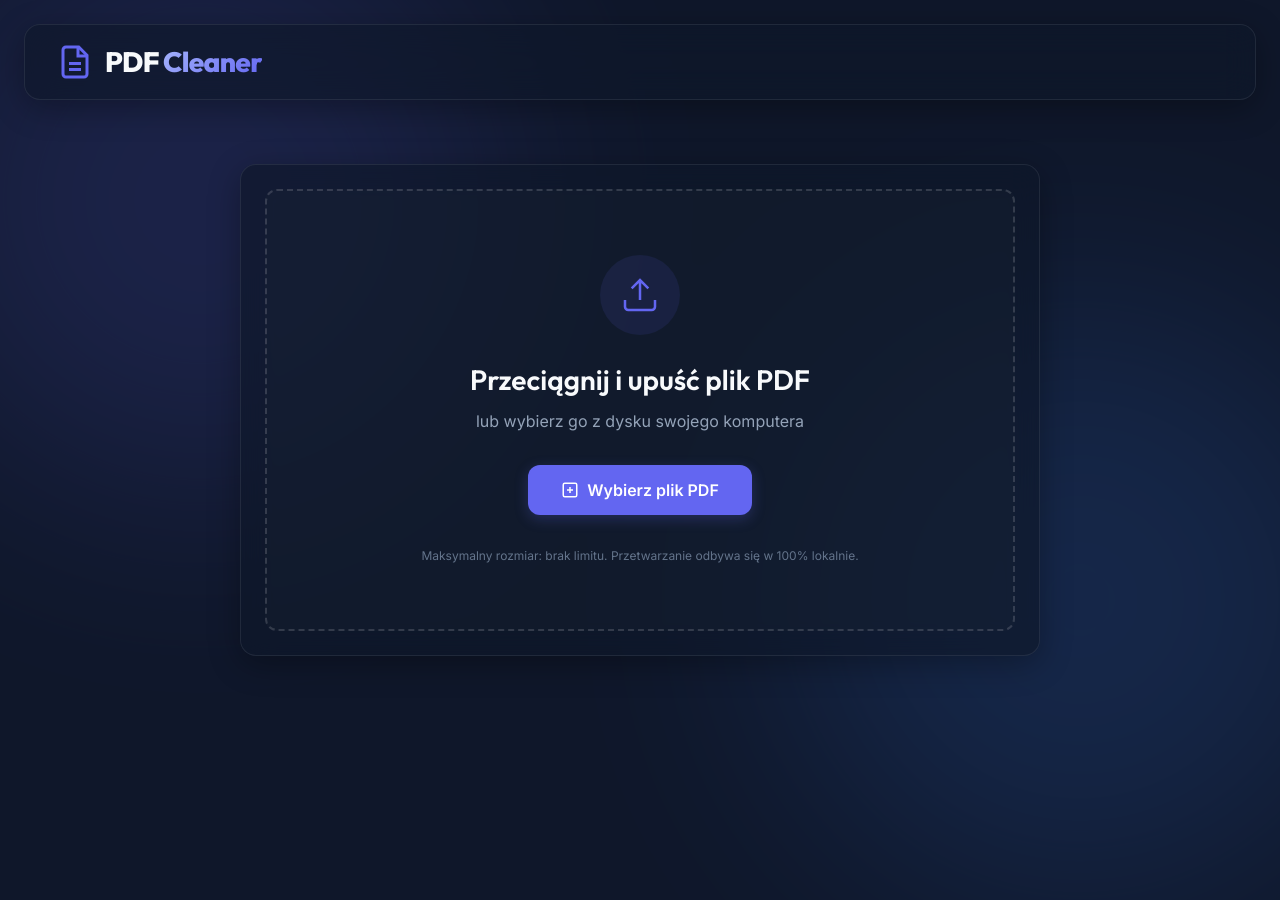
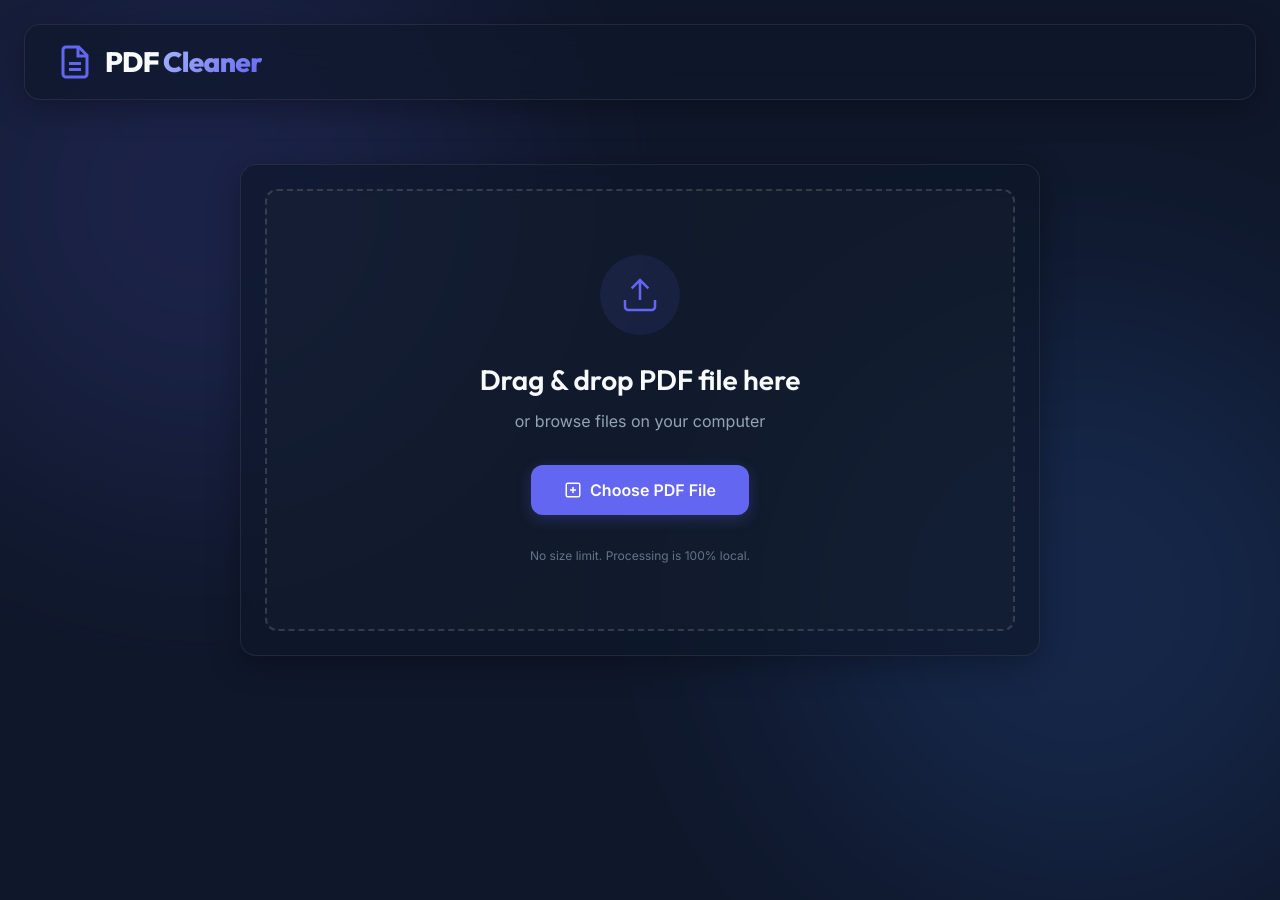
Before and after one commit to nonab/pdf_cleaner, a Flask app: page / in a window 1280 px wide; the page is wider, and only the part inside the window is pictured. Run offline with Flask 3, Linux system fonts and the light colour scheme; some libraries are stand-ins or nearby versions.

Commit message:
Translate application UI, logs, and error messages to English

```diff
--- a/app.py
+++ b/app.py
@@ -115,14 +115,14 @@ def index():
 def api_upload():
     """Handles PDF upload in web mode."""
     if 'file' not in request.files:
-        return jsonify({"error": "Brak pliku w żądaniu"}), 400
+        return jsonify({"error": "No file in request"}), 400
 
     file = request.files['file']
     if file.filename == '':
-        return jsonify({"error": "Nie wybrano pliku"}), 400
+        return jsonify({"error": "No file selected"}), 400
 
     if not file.filename.lower().endswith('.pdf'):
-        return jsonify({"error": "Plik musi być formatu PDF"}), 400
+        return jsonify({"error": "File must be a PDF"}), 400
 
     pdf_id = str(uuid.uuid4())
     temp_path = os.path.join(TEMP_DIR, f"{pdf_id}_uploaded.pdf")
@@ -146,7 +146,7 @@ def api_upload():
     except Exception as e:
         if os.path.exists(temp_path):
             os.remove(temp_path)
-        return jsonify({"error": f"Błąd przetwarzania PDF: {str(e)}"}), 500
+        return jsonify({"error": f"PDF processing error: {str(e)}"}), 500
 
 @app.route('/api/load-local', methods=['POST'])
 def api_load_local():
@@ -154,7 +154,7 @@ def api_load_local():
     data = request.json
     path = data.get('path')
     if not path or not os.path.exists(path):
-        return jsonify({"error": "Plik nie istnieje pod podaną ścieżką"}), 400
+        return jsonify({"error": "File does not exist at specified path"}), 400
 
     pdf_id = str(uuid.uuid4())
     try:
@@ -173,7 +173,7 @@ def api_load_local():
             "pages": pages_metadata
         })
     except Exception as e:
-        return jsonify({"error": f"Błąd wczytywania PDF: {str(e)}"}), 500
+        return jsonify({"error": f"PDF loading error: {str(e)}"}), 500
 
 @app.route('/api/thumbnail/<pdf_id>/<int:page_num>')
 def api_thumbnail(pdf_id, page_num):
@@ -254,7 +254,7 @@ def api_process():
 
     pdf_info = active_pdfs.get(pdf_id)
     if not pdf_info:
-        return jsonify({"error": "Plik PDF wygasł lub nie istnieje. Spróbuj załadować go ponownie."}), 404
+        return jsonify({"error": "PDF file expired or does not exist. Please try loading it again."}), 404
 
     try:
         out_id = str(uuid.uuid4())
@@ -274,7 +274,7 @@ def api_process():
 
             if not keep_indices:
                 doc.close()
-                return jsonify({"error": "Nie możesz usunąć wszystkich stron!"}), 400
+                return jsonify({"error": "You cannot delete all pages!"}), 400
 
             doc.select(keep_indices)
 
@@ -305,7 +305,7 @@ def api_process():
             "saved_percent": saved_percent
         })
     except Exception as e:
-        return jsonify({"error": f"Błąd podczas procesowania pliku: {str(e)}"}), 500
+        return jsonify({"error": f"Error processing file: {str(e)}"}), 500
 
 @app.route('/api/process-local', methods=['POST'])
 def api_process_local():
@@ -321,10 +321,10 @@ def api_process_local():
 
     pdf_info = active_pdfs.get(pdf_id)
     if not pdf_info:
-        return jsonify({"error": "Plik PDF wygasł lub nie istnieje"}), 404
+        return jsonify({"error": "PDF file expired or does not exist"}), 404
 
     if not save_path:
-        return jsonify({"error": "Brak ścieżki docelowej do zapisu"}), 400
+        return jsonify({"error": "No destination path specified for saving"}), 400
 
     try:
         with doc_lock:
@@ -340,7 +340,7 @@ def api_process_local():
 
             if not keep_indices:
                 doc.close()
-                return jsonify({"error": "Nie możesz usunąć wszystkich stron!"}), 400
+                return jsonify({"error": "You cannot delete all pages!"}), 400
 
             doc.select(keep_indices)
 
@@ -362,7 +362,7 @@ def api_process_local():
             "saved_percent": saved_percent
         })
     except Exception as e:
-        return jsonify({"error": f"Błąd zapisu pliku: {str(e)}"}), 500
+        return jsonify({"error": f"Error saving file: {str(e)}"}), 500
 
 @app.route('/api/download/<pdf_id>')
 def api_download(pdf_id):
@@ -388,7 +388,7 @@ class PyWebViewAPI:
         """Triggers native file open dialog."""
         if not self.window:
             return None
-        file_types = ('Pliki PDF (*.pdf)', '*.pdf')
+        file_types = ('PDF Files (*.pdf)', '*.pdf')
         res = self.window.create_file_dialog(
             dialog_type=webview.OPEN_DIALOG,
             allow_multiple=False,
@@ -402,7 +402,7 @@ class PyWebViewAPI:
         """Triggers native file save dialog."""
         if not self.window:
             return None
-        file_types = ('Pliki PDF (*.pdf)', '*.pdf')
+        file_types = ('PDF Files (*.pdf)', '*.pdf')
         res = self.window.create_file_dialog(
             dialog_type=webview.SAVE_DIALOG,
             save_filename=default_name,
@@ -428,7 +428,7 @@ if __name__ == '__main__':
     t.start()
 
     url = f'http://127.0.0.1:{port}'
-    print(f"Serwer uruchomiony pod adresem: {url}")
+    print(f"Server started at: {url}")
 
     if use_only_web:
         # Web mode: open default browser
@@ -451,6 +451,6 @@ if __name__ == '__main__':
             webview.start()
         except Exception as e:
             # Fallback to browser if PyWebView fails
-            print(f"Nie udało się uruchomić okna GUI: {e}. Uruchamianie w przeglądarce...")
+            print(f"Could not start GUI window: {e}. Launching in default web browser...")
             webbrowser.open(url)
             t.join()
--- a/static/app.js
+++ b/static/app.js
@@ -18,7 +18,6 @@ if (typeof window.pywebview !== 'undefined') {
     window.addEventListener('pywebviewready', () => {
         appState.isNative = true;
         document.getElementById('connection-status').style.display = 'flex';
-        // Adjust file button style or details if needed
     });
 }
 
@@ -100,7 +99,7 @@ dropZone.addEventListener('drop', (e) => {
     if (files.length > 0 && files[0].name.toLowerCase().endsWith('.pdf')) {
         handleUpload(files[0]);
     } else {
-        alert("Dozwolone są tylko pliki PDF!");
+        alert("Only PDF files are allowed!");
     }
 });
 
@@ -134,7 +133,7 @@ async function handleUpload(file) {
     formData.append('file', file);
 
     // Show processing modal as loading state
-    progressStatus.textContent = "Wczytywanie i analiza pliku PDF...";
+    progressStatus.textContent = "Loading and analyzing PDF file...";
     progressBarFill.style.width = '50%';
     progressPercent.textContent = '50%';
     processingOverlay.classList.add('active');
@@ -149,11 +148,11 @@ async function handleUpload(file) {
         if (response.ok) {
             setupEditor(data);
         } else {
-            alert(data.error || "Wystąpił błąd podczas przesyłania pliku.");
+            alert(data.error || "An error occurred during file upload.");
         }
     } catch (err) {
         console.error(err);
-        alert("Wystąpił błąd połączenia z serwerem.");
+        alert("An error occurred connecting to the server.");
     } finally {
         processingOverlay.classList.remove('active');
     }
@@ -161,7 +160,7 @@ async function handleUpload(file) {
 
 // Load file using local path (native mode)
 async function loadLocalFile(path) {
-    progressStatus.textContent = "Wczytywanie pliku PDF...";
+    progressStatus.textContent = "Loading PDF file...";
     progressBarFill.style.width = '50%';
     progressPercent.textContent = '50%';
     processingOverlay.classList.add('active');
@@ -177,11 +176,11 @@ async function loadLocalFile(path) {
         if (response.ok) {
             setupEditor(data);
         } else {
-            alert(data.error || "Nie udało się wczytać pliku.");
+            alert(data.error || "Could not load the file.");
         }
     } catch (err) {
         console.error(err);
-        alert("Błąd połączenia.");
+        alert("Connection error.");
     } finally {
         processingOverlay.classList.remove('active');
     }
@@ -199,22 +198,16 @@ function setupEditor(data) {
     // Set header meta
     pdfFilename.textContent = appState.filename;
     pdfFilesize.textContent = formatBytes(appState.size);
-    pdfTotalPages.textContent = `${appState.pages.length} ${getPagesDeclension(appState.pages.length)}`;
+    pdfTotalPages.textContent = `${appState.pages.length} ${getPagesLabel(appState.pages.length)}`;
 
     renderGrid();
     updateStats();
     showView(editorView);
 }
 
-// Polish grammar declension for 'pages'
-function getPagesDeclension(count) {
-    if (count === 1) return 'strona';
-    const lastDigit = count % 10;
-    const lastTwo = count % 100;
-    if (lastDigit >= 2 && lastDigit <= 4 && (lastTwo < 10 || lastTwo >= 20)) {
-        return 'strony';
-    }
-    return 'stron';
+// Simple label helper for singular/plural
+function getPagesLabel(count) {
+    return count === 1 ? 'page' : 'pages';
 }
 
 // Render Page Cards into Grid
@@ -248,22 +241,22 @@ function renderGrid() {
         card.innerHTML = `
             <div class="thumbnail-wrapper">
                 <div class="shimmer"></div>
-                <img class="page-thumb" data-src="/api/thumbnail/${appState.pdfId}/${page.index}" alt="Strona ${page.page_num}">
+                <img class="page-thumb" data-src="/api/thumbnail/${appState.pdfId}/${page.index}" alt="Page ${page.page_num}">
 
                 <div class="card-actions">
-                    <button class="action-btn btn-delete" title="Oznacz do usunięcia" data-index="${page.index}">
+                    <button class="action-btn btn-delete" title="Mark for deletion" data-index="${page.index}">
                         <svg xmlns="http://www.w3.org/2000/svg" viewBox="0 0 24 24" fill="none" stroke="currentColor" stroke-width="2" class="btn-icon">
                             <polyline points="3 6 5 6 21 6" />
                             <path d="M19 6v14a2 2 0 0 1-2 2H7a2 2 0 0 1-2-2V6m3 0V4a2 2 0 0 1 2-2h4a2 2 0 0 1 2 2v2" />
                         </svg>
                     </button>
-                    <button class="action-btn btn-clean" title="Usuń wszystkie obrazy" data-index="${page.index}">
+                    <button class="action-btn btn-clean" title="Remove all images" data-index="${page.index}">
                         <svg xmlns="http://www.w3.org/2000/svg" viewBox="0 0 24 24" fill="none" stroke="currentColor" stroke-width="2" class="btn-icon">
                             <path d="M12 22c5.523 0 10-4.477 10-10S17.523 2 12 2 2 6.477 2 12s4.477 10 10 10z" />
                             <path d="m9 12 2 2 4-4" />
                         </svg>
                     </button>
-                    <button class="action-btn btn-zoom" title="Powiększ podgląd" data-index="${page.index}">
+                    <button class="action-btn btn-zoom" title="Zoom preview" data-index="${page.index}">
                         <svg xmlns="http://www.w3.org/2000/svg" viewBox="0 0 24 24" fill="none" stroke="currentColor" stroke-width="2" class="btn-icon">
                             <circle cx="11" cy="11" r="8" />
                             <line x1="21" y1="21" x2="16.65" y2="16.65" />
@@ -274,7 +267,7 @@ function renderGrid() {
             <div class="card-info">
                 <span class="page-number">${page.page_num}</span>
                 <div class="page-stats">
-                    <span class="stat-icon-indicator ${page.images_count > 0 ? 'has-items' : ''}" title="Obrazy: ${page.images_count}">
+                    <span class="stat-icon-indicator ${page.images_count > 0 ? 'has-items' : ''}" title="Images: ${page.images_count}">
                         <svg xmlns="http://www.w3.org/2000/svg" viewBox="0 0 24 24" fill="none" stroke="currentColor" stroke-width="2" class="btn-icon" style="width:12px;height:12px;">
                             <rect x="3" y="3" width="18" height="18" rx="2" ry="2" />
                             <circle cx="8.5" cy="8.5" r="1.5" />
@@ -282,7 +275,7 @@ function renderGrid() {
                         </svg>
                         <span>${page.images_count}</span>
                     </span>
-                    <span class="stat-icon-indicator ${page.text_len > 0 ? 'has-items' : ''}" title="Znaków tekstu: ${page.text_len}">
+                    <span class="stat-icon-indicator ${page.text_len > 0 ? 'has-items' : ''}" title="Characters of text: ${page.text_len}">
                         <svg xmlns="http://www.w3.org/2000/svg" viewBox="0 0 24 24" fill="none" stroke="currentColor" stroke-width="2" class="btn-icon" style="width:12px;height:12px;">
                             <path d="M4 7V4h16v3M9 20h6M12 4v16" />
                         </svg>
@@ -317,6 +310,7 @@ function renderGrid() {
     });
 }
 
+// Toggle states
 // Toggle states
 function toggleDelete(idx, card) {
     if (appState.deletePages.has(idx)) {
@@ -353,9 +347,9 @@ function updateStats() {
     const cleanCount = appState.clearImagePages.size;
     const keepCount = appState.pages.length - deleteCount;
 
-    statDeleteCount.textContent = `${deleteCount} ${getPagesDeclension(deleteCount)}`;
-    statCleanCount.textContent = `${cleanCount} ${getPagesDeclension(cleanCount)}`;
-    statKeepCount.textContent = `${keepCount} ${getPagesDeclension(keepCount)}`;
+    statDeleteCount.textContent = `${deleteCount} ${getPagesLabel(deleteCount)}`;
+    statCleanCount.textContent = `${cleanCount} ${getPagesLabel(cleanCount)}`;
+    statKeepCount.textContent = `${keepCount} ${getPagesLabel(keepCount)}`;
 
     // Disable process button if keeping 0 pages
     btnProcessPdf.disabled = (keepCount === 0);
@@ -402,7 +396,7 @@ btnResetSelection.addEventListener('click', () => {
 });
 
 btnBackUpload.addEventListener('click', () => {
-    if (confirm("Czy na pewno chcesz opuścić edytor? Wszystkie niezapisane zmiany zostaną utracone.")) {
+    if (confirm("Are you sure you want to leave the editor? All unsaved changes will be lost.")) {
         showView(uploadView);
         appState.pdfId = null;
         appState.pages = [];
@@ -438,7 +432,7 @@ btnProcessPdf.addEventListener('click', async () => {
     const deleteList = Array.from(appState.deletePages);
     const cleanList = Array.from(appState.clearImagePages);
 
-    progressStatus.textContent = "Trwa optymalizacja stron i usuwanie zbędnych obrazów...";
+    progressStatus.textContent = "Optimizing pages and removing unnecessary images...";
     startProgressSimulation();
     processingOverlay.classList.add('active');
 
@@ -473,13 +467,13 @@ btnProcessPdf.addEventListener('click', async () => {
                     showSuccessScreen(result, true);
                 }, 400);
             } else {
-                alert(result.error || "Wystąpił błąd optymalizacji PDF.");
+                alert(result.error || "An error occurred during PDF optimization.");
                 processingOverlay.classList.remove('active');
                 clearInterval(progressInterval);
             }
         } catch (err) {
             console.error(err);
-            alert("Błąd podczas zapisywania pliku.");
+            alert("Error while saving the file.");
             processingOverlay.classList.remove('active');
             clearInterval(progressInterval);
         }
@@ -503,19 +497,20 @@ btnProcessPdf.addEventListener('click', async () => {
                     showSuccessScreen(result, false);
                 }, 400);
             } else {
-                alert(result.error || "Wystąpił błąd optymalizacji PDF.");
+                alert(result.error || "An error occurred during PDF optimization.");
                 processingOverlay.classList.remove('active');
                 clearInterval(progressInterval);
             }
         } catch (err) {
             console.error(err);
-            alert("Błąd połączenia podczas optymalizacji.");
+            alert("Connection error during optimization.");
             processingOverlay.classList.remove('active');
             clearInterval(progressInterval);
         }
     }
 });
 
+// Success screen layout
 // Success screen layout
 function showSuccessScreen(result, isLocal) {
     processingOverlay.classList.remove('active');
@@ -531,7 +526,7 @@ function showSuccessScreen(result, isLocal) {
 
         // In local mode, save is already completed
         btnSaveAs.onclick = () => {
-            alert(`Plik został zapisany bezpośrednio w: ${result.save_path}`);
+            alert(`File has been saved directly to: ${result.save_path}`);
         };
     } else {
         btnSaveAs.style.display = 'none';
@@ -554,13 +549,13 @@ btnProcessAnother.addEventListener('click', () => {
 // Zoom Modal Flow
 function openZoomModal(index, pageNum) {
     modalImg.src = '';
-    modalCaption.textContent = `Wczytywanie strony ${pageNum}...`;
+    modalCaption.textContent = `Loading page ${pageNum}...`;
     previewModal.classList.add('active');
 
     // Set large preview source
     modalImg.src = `/api/preview-large/${appState.pdfId}/${index}`;
     modalImg.onload = () => {
-        modalCaption.textContent = `Strona ${pageNum}`;
+        modalCaption.textContent = `Page ${pageNum}`;
     };
 }
 
--- a/templates/index.html
+++ b/templates/index.html
@@ -43,8 +43,8 @@
                                     <path d="M21 15v4a2 2 0 0 1-2 2H5a2 2 0 0 1-2-2v-4M17 8l-5-5-5 5M12 3v12"/>
                                 </svg>
                             </div>
-                            <h2>Przeciągnij i upuść plik PDF</h2>
-                            <p class="upload-subtitle">lub wybierz go z dysku swojego komputera</p>
+                            <h2>Drag & drop PDF file here</h2>
+                            <p class="upload-subtitle">or browse files on your computer</p>
 
                             <div class="upload-actions">
                                 <button id="btn-select-file" class="btn btn-primary btn-lg">
@@ -53,11 +53,11 @@
                                         <line x1="12" y1="8" x2="12" y2="16" />
                                         <line x1="8" y1="12" x2="16" y2="12" />
                                     </svg>
-                                    Wybierz plik PDF
+                                    Choose PDF File
                                 </button>
                                 <input type="file" id="file-input" accept=".pdf" style="display: none;">
                             </div>
-                            <p class="file-size-info">Maksymalny rozmiar: brak limitu. Przetwarzanie odbywa się w 100% lokalnie.</p>
+                            <p class="file-size-info">No size limit. Processing is 100% local.</p>
                         </div>
                     </div>
                 </div>
@@ -68,38 +68,38 @@
                 <!-- Editor Sidebar/Toolbar -->
                 <div class="editor-toolbar glass">
                     <div class="file-meta">
-                        <button id="btn-back-upload" class="btn btn-secondary btn-icon-only" title="Wybierz inny plik">
+                        <button id="btn-back-upload" class="btn btn-secondary btn-icon-only" title="Choose another file">
                             <svg xmlns="http://www.w3.org/2000/svg" viewBox="0 0 24 24" fill="none" stroke="currentColor" stroke-width="2">
                                 <line x1="19" y1="12" x2="5" y2="12" />
                                 <polyline points="12 19 5 12 12 5" />
                             </svg>
                         </button>
                         <div class="file-details">
-                            <h3 id="pdf-filename">Nazwa_pliku.pdf</h3>
+                            <h3 id="pdf-filename">Filename.pdf</h3>
                             <span id="pdf-filesize">0.0 MB</span>
                             <span class="meta-divider">•</span>
-                            <span id="pdf-total-pages">0 stron</span>
+                            <span id="pdf-total-pages">0 pages</span>
                         </div>
                     </div>
 
                     <!-- Batch controls -->
                     <div class="batch-controls">
-                        <button id="btn-auto-blank" class="btn btn-outline" title="Automatycznie zaznacz puste strony do usunięcia">
+                        <button id="btn-auto-blank" class="btn btn-outline" title="Automatically mark blank pages for deletion">
                             <svg xmlns="http://www.w3.org/2000/svg" viewBox="0 0 24 24" fill="none" stroke="currentColor" stroke-width="2" class="btn-icon">
                                 <circle cx="12" cy="12" r="10" />
                                 <line x1="4.93" y1="4.93" x2="19.07" y2="19.07" />
                             </svg>
-                            Oznacz puste strony
+                            Mark blank pages
                         </button>
-                        <button id="btn-clear-all-images" class="btn btn-outline-warning" title="Wyczyść obrazy ze wszystkich stron">
+                        <button id="btn-clear-all-images" class="btn btn-outline-warning" title="Clear images from all pages">
                             <svg xmlns="http://www.w3.org/2000/svg" viewBox="0 0 24 24" fill="none" stroke="currentColor" stroke-width="2" class="btn-icon">
                                 <path d="M12 22c5.523 0 10-4.477 10-10S17.523 2 12 2 2 6.477 2 12s4.477 10 10 10z" />
                                 <path d="m9 12 2 2 4-4" />
                             </svg>
-                            Oczyszczenie obrazów (wszystkie)
+                            Clear images (all)
                         </button>
                         <button id="btn-reset-selection" class="btn btn-text">
-                            Resetuj zmiany
+                            Reset changes
                         </button>
                     </div>
 
@@ -143,8 +143,8 @@
                 <div class="spinner-wrapper">
                     <div class="spinner"></div>
                 </div>
-                <h2>Trwa optymalizacja pliku PDF</h2>
-                <p id="progress-status" class="overlay-subtitle">Przetwarzanie stron i usuwanie zbędnych obrazów...</p>
+                <h2>Optimizing PDF file...</h2>
+                <p id="progress-status" class="overlay-subtitle">Processing pages and removing unnecessary images...</p>
                 <div class="progress-bar-container">
                     <div id="progress-bar-fill" class="progress-bar-fill" style="width: 0%;"></div>
                 </div>
@@ -160,13 +160,13 @@
                         <polyline points="20 6 9 17 4 12" />
                     </svg>
                 </div>
-                <h2>Plik zoptymalizowany pomyślnie!</h2>
-                <p class="overlay-subtitle">Pomyślnie usunięto zbędne strony i obrazy tła.</p>
+                <h2>PDF Optimized Successfully!</h2>
+                <p class="overlay-subtitle">Unnecessary pages and background images have been removed.</p>
 
                 <!-- Comparison stats -->
                 <div class="comparison-container">
                     <div class="comp-box">
-                        <span class="comp-label">Rozmiar początkowy</span>
+                        <span class="comp-label">Original size</span>
                         <span id="size-before" class="comp-val text-muted">0.0 MB</span>
                     </div>
                     <div class="comp-arrow">
@@ -176,13 +176,13 @@
                         </svg>
                     </div>
                     <div class="comp-box">
-                        <span class="comp-label">Nowy rozmiar</span>
+                        <span class="comp-label">New size</span>
                         <span id="size-after" class="comp-val text-green">0.0 MB</span>
                     </div>
                 </div>
 
                 <div class="savings-badge">
-                    Zaoszczędzono <span id="savings-percent">0%</span> pliku (<span id="savings-bytes">0 MB</span>)
+                    Saved <span id="savings-percent">0%</span> of the file (<span id="savings-bytes">0 MB</span>)
                 </div>
 
                 <div class="success-actions">
@@ -192,16 +192,16 @@
                             <polyline points="17 21 17 13 7 13 7 21" />
                             <polyline points="7 3 7 8 15 8" />
                         </svg>
-                        Zapisz plik PDF
+                        Save PDF File
                     </button>
                     <a id="btn-download-link" href="#" class="btn btn-primary btn-lg" style="display: none;">
                         <svg xmlns="http://www.w3.org/2000/svg" viewBox="0 0 24 24" fill="none" stroke="currentColor" stroke-width="2" class="btn-icon">
                             <path d="M21 15v4a2 2 0 0 1-2 2H5a2 2 0 0 1-2-2v-4M7 10l5 5 5-5M12 15V3"/>
                         </svg>
-                        Pobierz plik PDF
+                        Download PDF File
                     </a>
                     <button id="btn-process-another" class="btn btn-outline">
-                        Przetwórz kolejny plik
+                        Process another file
                     </button>
                 </div>
             </div>
```
Also changed, not shown: other parts of templates/index.html (+11 -11 lines).
